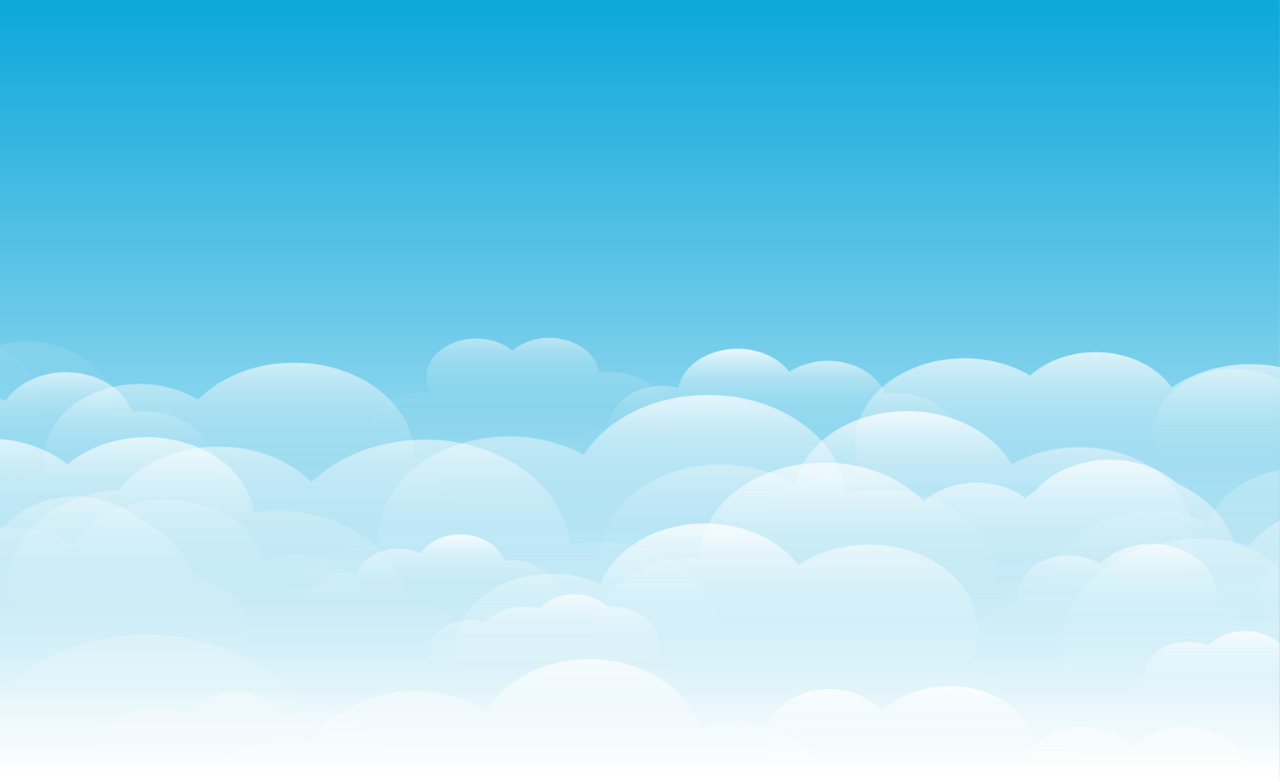
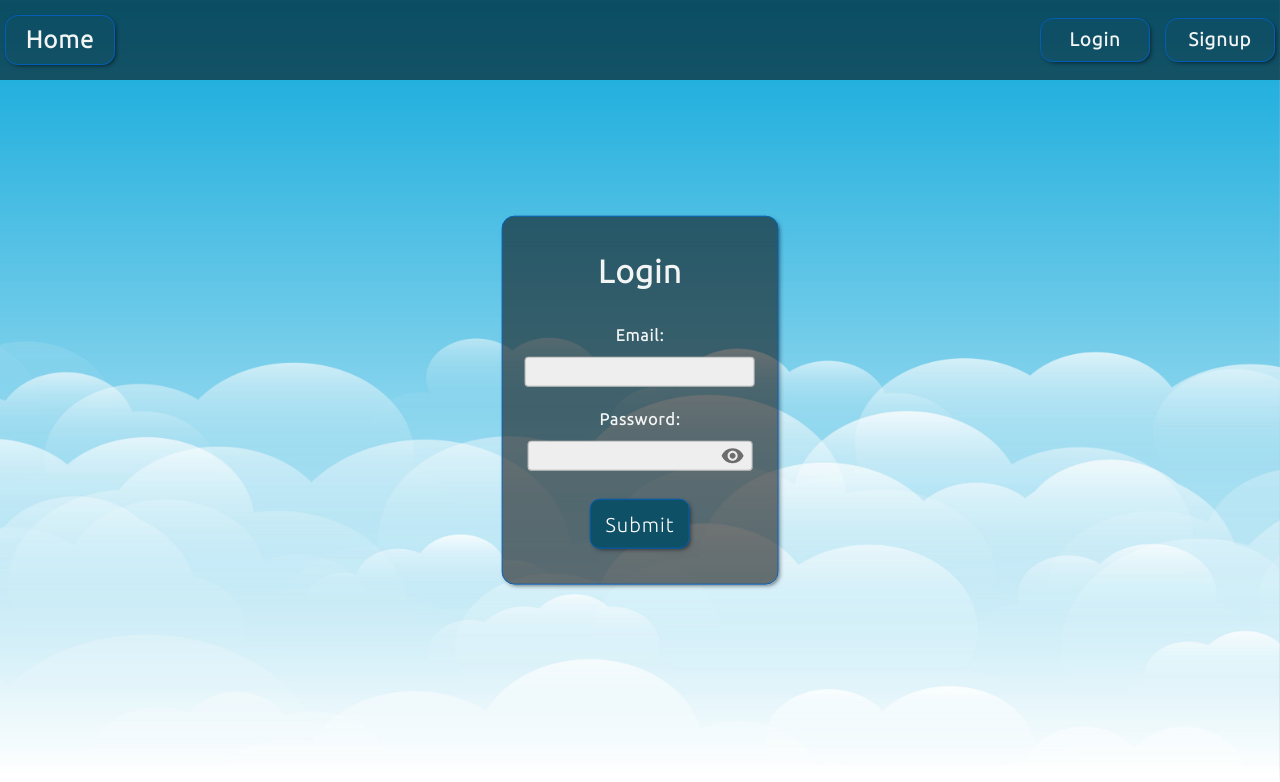
Before and after one commit to Matus28/Weather-web-application, a React (Vite) app in the folder app/: page /login in a window 1280 px wide. Before the commit this address had no page. Shown: the top 782 px of the page. Built offline with nearby package versions, Linux system fonts and the light colour scheme; a web font is replaced by a local one.

Commit message:
fix: adds corect variable calling of PasswordTextField's value

```diff
--- a/app/src/pages/Login.tsx
+++ b/app/src/pages/Login.tsx
@@ -2,7 +2,7 @@
 import { BlueStyledButton } from "../components/Button/CustomizedButton";
 import { Card } from "../components/Card/Card";
 import { CustomizedTextField } from "../components/Input/CustomizedTextField";
-import PasswordTextField from "../components/Input/PasswordTextField";
+import { PasswordTextField } from "../components/Input/PasswordTextField";
 import { useLogin } from "../hooks/useLogin";
 
 import "./Login.css";
@@ -34,7 +34,7 @@
           <label>Password:</label>
           <PasswordTextField
             onChange={setPassword}
-            value={email}
+            value={password}
             name={"password"}
           />
 
--- a/app/src/pages/Signup.tsx
+++ b/app/src/pages/Signup.tsx
@@ -2,7 +2,7 @@
 import { BlueStyledButton } from "../components/Button/CustomizedButton";
 import { Card } from "../components/Card/Card";
 import { CustomizedTextField } from "../components/Input/CustomizedTextField";
-import PasswordTextField from "../components/Input/PasswordTextField";
+import { PasswordTextField } from "../components/Input/PasswordTextField";
 import { useSignup } from "../hooks/useSignup";
 
 import "./Signup.css";
@@ -43,7 +43,7 @@
           <label>Password:</label>
           <PasswordTextField
             onChange={setPassword}
-            value={email}
+            value={password}
             name={"password"}
           />
 
```
